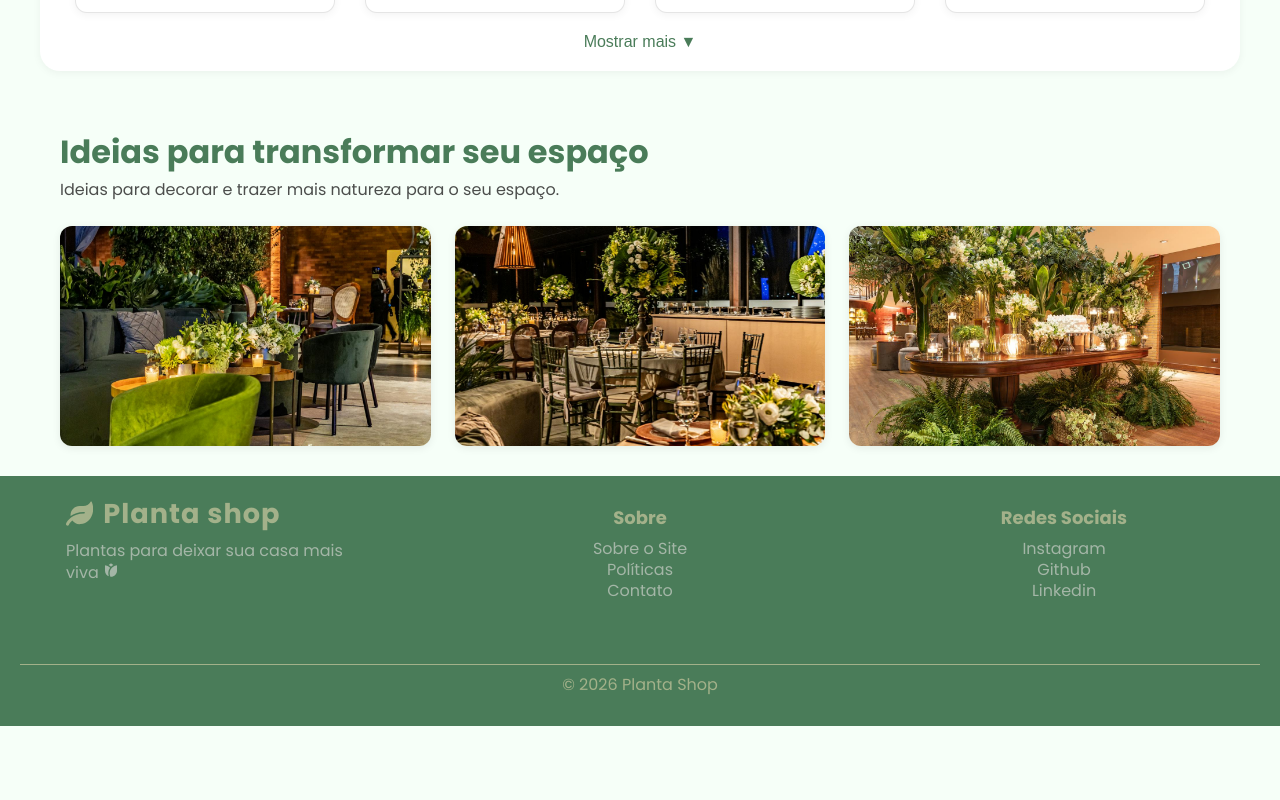
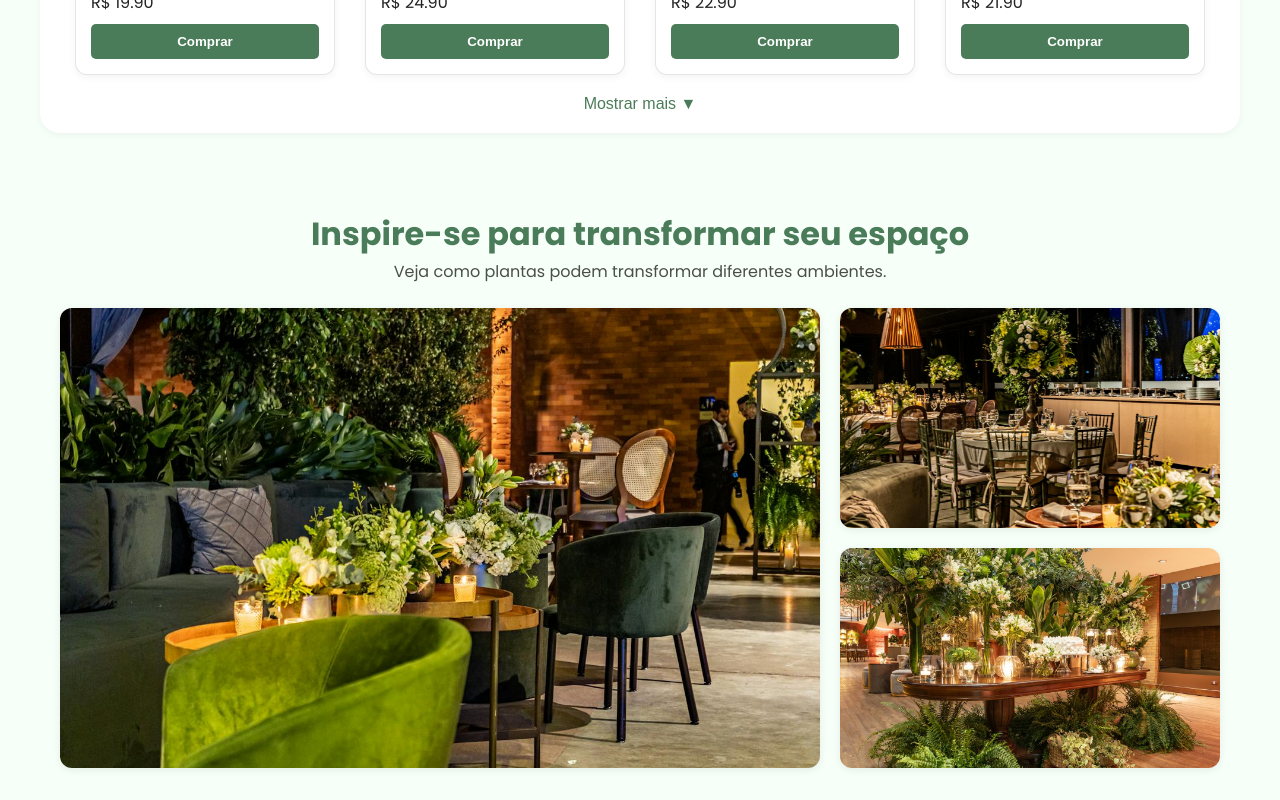
Before and after one commit to DiogoIV/My_store, a React (Vite) app: page / in a window 1280 px wide. Shown: the part 1600-2400 px from the top of the page. Before the commit the page ends 2326 px from the top, so only its background shows below. Built offline with nearby package versions, Linux system fonts and the light colour scheme.

Commit message:
set
finalizando part 1.o do home.  corrigindo estilo dos favoritos.

```diff
--- a/src/componentes/Main/Main.css
+++ b/src/componentes/Main/Main.css
@@ -15,8 +15,8 @@
     flex-flow: column;
 
 
-    padding: 10px;
-    gap: 40px;
+    padding: 2rem 10px 4rem 10px;
+    gap: 60px;
     background-color: var(--background);
 
 }
@@ -339,33 +339,38 @@ span.desc-categorie {
 
 }
 
-.desc_destaques {
-    align-self: flex-start;
-}
+
 
 .desc_destaques h2 {
     color: var(--green-primary);
     font-size: 2rem;
     font-weight: 700;
     margin-bottom: 8px;
+    text-align: center;
 }
 
 .desc_destaques p {
     color: var(--text);
     opacity: 0.8;
     font-size: 1rem;
+    text-align: center;
 }
 
 .container_img-destaques {
     display: grid;
-    grid-template-columns: repeat(auto-fit, minmax(280px, 1fr));
-    gap: 24px;
+
+    grid-template-columns: 2fr 1fr;
+    grid-template-rows: 220px 220px;
+
+    gap: 20px;
 }
+
 
 .img_destaques {
     overflow: hidden;
     border-radius: 12px;
     box-shadow: 0 2px 8px rgba(0,0,0,0.08);
+
 
     transition: transform .3s ease;
 }
@@ -377,6 +382,18 @@ span.desc-categorie {
 .img_destaques img {
     display: block;
     width: 100%;
-    height: 220px;
+    height: 100%;
     object-fit: cover;
 }
+
+.img-destaques-01 {
+    grid-row: 1/-1;
+
+}
+
+
+
+.img-destaques-03 {
+
+    grid-column: 2/2;
+}
--- a/src/componentes/Main/Main.jsx
+++ b/src/componentes/Main/Main.jsx
@@ -133,20 +133,24 @@ function Main({ produtos, categorias }) {
             <section className="container_destaques">
 
                 <div className="desc_destaques">
-                    <h2>Ideias para transformar seu espaço</h2>
-                    <p>Ideias para decorar e trazer mais natureza para o seu espaço.</p>
+                    <h2>Inspire-se para transformar seu espaço</h2>
+                    <p>Veja como plantas podem transformar diferentes ambientes.</p>
                 </div>
 
-                <div className="container_img-destaques">
-                    <div className="img_destaques">
+                <div className="container_img-destaques ">
+
+                    <div className="img_destaques img-destaques-01">
                         <img src={sala_decorado_destaque} alt="sala_decorada" />
                     </div>
+
                     <div className="img_destaques">
                         <img src={restaurante_decorado_destaque} alt="Restaurante_decorado" />
                     </div>
-                    <div className="img_destaques">
+
+                    <div className="img_destaques img-destaques-03">
                         <img src={ambiente_decorado_destaque} alt="ambiente_decorado" />
                     </div>
+
                 </div>
 
             </section>
--- a/src/pages/Favoritos/Favoritos.css
+++ b/src/pages/Favoritos/Favoritos.css
@@ -55,7 +55,7 @@
     gap: 10px;
 
 
-
+    max-width: 450px;
     padding: 20px;
     border-radius: 12px;
     border: 1px solid #ddd;
@@ -81,11 +81,21 @@
     color: inherit;
 }
 
-.primary-favoritos img {
+.primary-img {
+    height: 80px;
+    width: 200px;
+
+
+    overflow: hidden;
+    border-radius: 10px;
+}
+
+.primary-img img {
     object-fit: cover;
-    width: 100px;
-    height: 80px;
-    border-radius: 10px;
+    height: 100%;
+    width: 100%;
+
+
 }
 
 .primary-valores h3{
--- a/src/pages/Favoritos/Favoritos.jsx
+++ b/src/pages/Favoritos/Favoritos.jsx
@@ -26,7 +26,8 @@ function Favoritos () {
             <div className='card-favoritos' key={el.id} >
                 <Link to={`/produtos/${el.id}`} className='primary-favoritos'>
 
-                    <img src={el.imagem} alt={el.alt} />
+                    <div className='primary-img'>
+                        <img src={el.imagem} alt={el.alt} /></div>
 
                     <div className='primary-valores'>
                         <h3>{el.nome}</h3>
```
